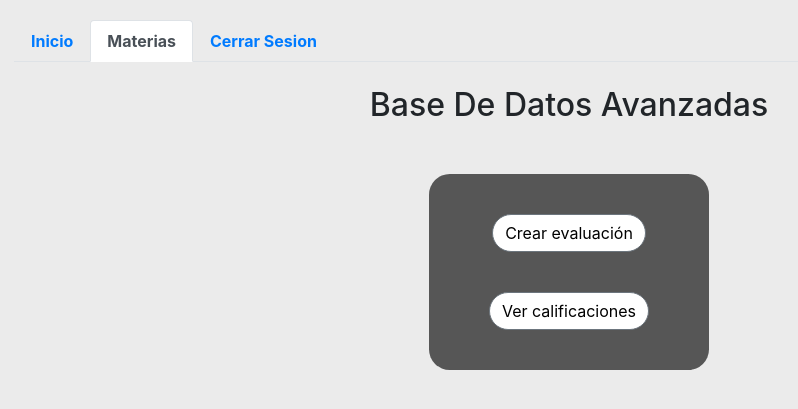
After one commit to MaggieSierra/SistemaEvaluacionIA, a PHP site: page /ver_materia.php in a window 1280 px wide. The commit adds this page. Shown: the top 409 px of the page, without its empty margins (71-869 px from the left). Run offline with PHP 8.4, Linux system fonts and the light colour scheme.

Commit message:
Inicio de vistas para rol profesor

```diff
--- /dev/null
+++ b/assets/css/styles.css
@@ -0,0 +1,49 @@
+body{
+    background-color: #EBEBEB;
+}
+
+.nav-link{
+	font-weight:bold!important;
+}
+
+.nav-tabs{
+	margin-top: 20px!important;
+}
+
+.table{
+    background-color: #ffffff;
+}
+
+.table td, .table th{
+    text-align: center;
+}
+
+.btn-primary{
+    min-width: 89px;
+    border-radius: 40px;
+    background: #368CA7;
+}
+
+.btn-secondary{
+    background: #ffffff;
+    border-radius: 40px;
+    color: #000000;
+}
+
+.btn-secondary:focus, .btn-secondary:hover{
+    background:#368CA7;
+}
+
+.container-opc{
+	text-align: center;
+    background: #565656;
+    border-radius: 1.3rem;
+    padding: 15px 35px;
+}
+
+.contenedor{
+    align-items: center;
+    display: flex!important;
+    flex-direction: column;
+    margin-top: 50px;
+}
--- /dev/null
+++ b/ver_materia.php
@@ -0,0 +1,43 @@
+<?php
+
+$rol = 2;// 1:Rol estudiante, 2:Rol maestro
+if($rol == 1){
+    header('Location: index.php');
+}
+?>
+<!DOCTYPE html>
+<html>
+<head>
+	<meta http-equiv="Content-Type" content="text/html; charset=ISO-8859-1">
+	<title>Ver Materia</title>
+	<link rel="stylesheet" href="https://maxcdn.bootstrapcdn.com/bootstrap/4.0.0/css/bootstrap.min.css">
+	<link rel="stylesheet" href="assets/css/styles.css">
+</head>
+<body>
+	<div class="container">
+        <ul class='nav nav-tabs'>
+            <li class='nav-item'><a class='nav-link' href='index.php'>Inicio</a></li>
+            <?php if($rol == 1){ ?>
+                <li class="nav-item"><a class="nav-link" href="#">Evaluaciones</a></li>
+                <li class="nav-item"><a class="nav-link" href="#">Calificaciones</a></li>
+            <?php } else { ?>
+                <li class="nav-item"><a class="nav-link active" href="#">Materias</a></li>
+            <?php } ?>
+            <li class="nav-item"><a class="nav-link" href="#">Cerrar Sesion</a></li>
+        </ul>
+		<br>
+		<div class="col-12" style="text-align: center;">
+			<h2>Base De Datos Avanzadas</h2>
+		</div>
+		<div class="contenedor">
+			<div class="container-opc">
+				<div style="max-width: 300px;position: relative; margin: 25px; margin-bottom: 40px;">
+					<a class="btn btn-secondary" href="crear_evaluacion.php">Crear evaluación</a>
+				</div>
+				<div style="max-width: 300px;position: relative;margin: 25px;">
+					<a class="btn btn-secondary" href="crear_evaluacion.php">Ver calificaciones</a>
+				</div>
+			</div>
+		</div>
+	</div>
+</html>
```
Also changed, not shown: assets/css/login.css (+1 -29 lines), index.php (added, +31 -0 lines), materias.php (added, +46 -0 lines).
